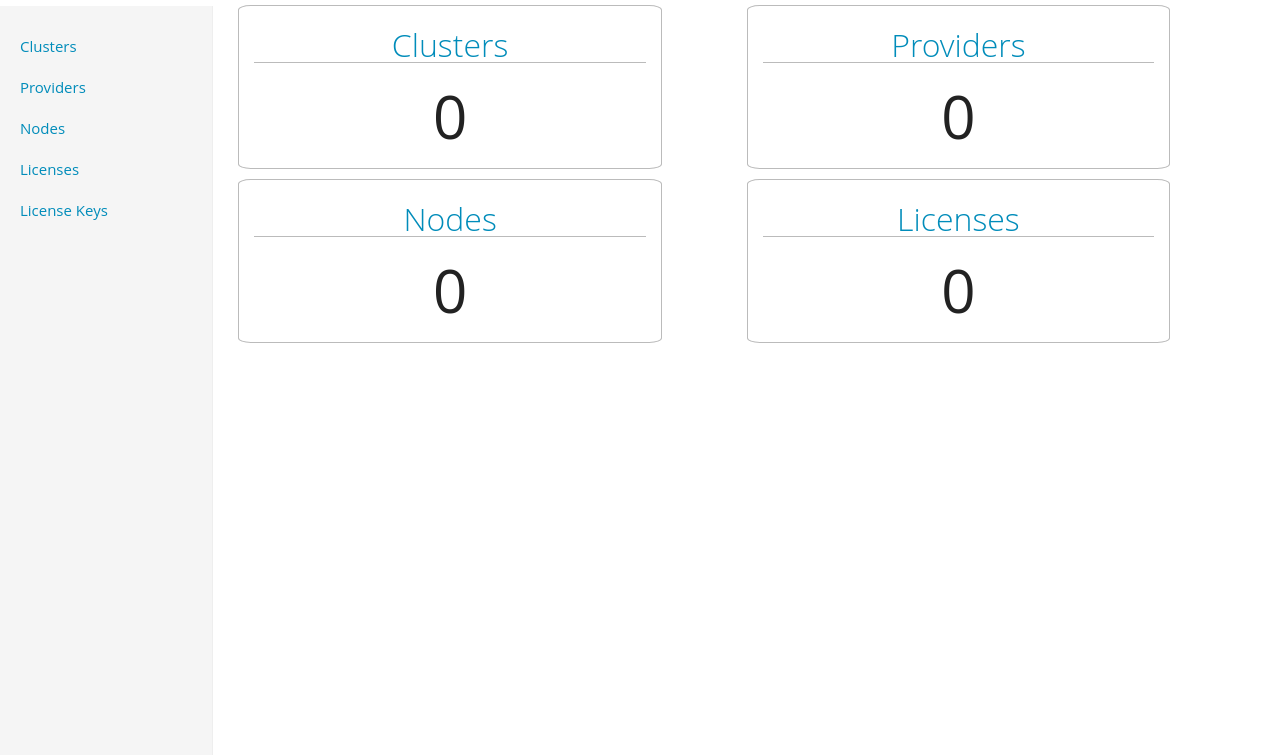
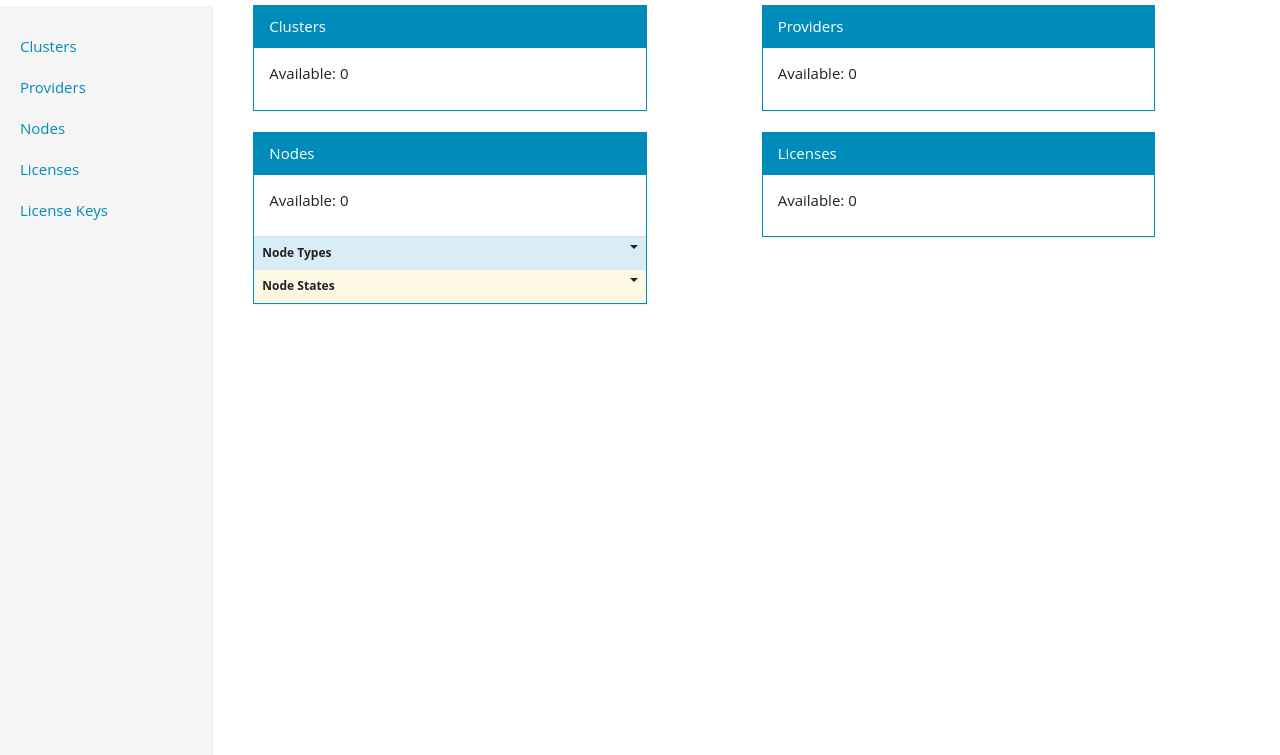
Before and after one commit to waffle-iron/gluu-webui, a Flask app: page / in a window 1280 px wide. Shown: the part 45-800 px from the top of the page. Run offline with Flask 2, Linux system fonts and the light colour scheme; data that the repository does not hold is empty.

Commit message:
added nodes types and states to the dashboard

```diff
--- a/gluuwebui/static/css/style.css
+++ b/gluuwebui/static/css/style.css
@@ -94,17 +94,3 @@ body {
 /**
  *  Dashboard Styles
  */
-.dashbox{
-    text-align: center;
-    border-radius: 3%;
-    border: 1px solid #BBB;
-    margin-bottom: 10px;
-}
-
-.dashbox > h2 {
-    border-bottom: 1px solid #BBB;
-    color: #666;
-}
-.dashcount{
-    font-size: 400%;
-}
--- a/gluuwebui/static/templates/dashboard.html
+++ b/gluuwebui/static/templates/dashboard.html
@@ -1,21 +1,95 @@
 
 <div class="row">
-    <div class="col-md-5 dashbox">
-        <h2><a href="#/clusters">Clusters</a></h2>
-        <p class="dashcount">{{data.clusters}}</p>
+    <div class="col-md-5">
+    <div class="panel panel-primary">
+        <div class="panel-heading">
+            Clusters
+        </div>
+        <div class="panel-body">
+            <p>Available: {{data.clusters}}</p>
+        </div>
     </div>
-    <div class="col-md-5 col-md-offset-1 dashbox">
-        <h2><a href="#/providers">Providers</a></h2>
-        <p class="dashcount">{{data.providers}}</p>
+    </div>
+    <div class="col-md-5 col-md-offset-1">
+    <div class="panel panel-primary">
+        <div class="panel-heading">
+            Providers
+        </div>
+        <div class="panel-body">
+            <p>Available: {{data.providers}}</p>
+        </div>
+    </div>
     </div>
 </div>
 <div class="row">
-    <div class="col-md-5 dashbox">
-        <h2><a href="#/nodes">Nodes</a></h2>
-        <p class="dashcount">{{data.nodes}}</p>
+    <div class="col-md-5">
+    <div class="panel panel-primary">
+        <div class="panel-heading">
+            Nodes
+        </div>
+        <div class="panel-body">
+            <p>Available: {{data.nodes.count}}</p>
+        </div>
+        <table class="table">
+            <thead>
+            <tr class="bg-info" ng-click='showtypes=!showtypes' ng-init='showtypes=false'>
+                <td colspan=2><strong>Node Types</strong><span class="caret pull-right"></td>
+            </tr>
+            </thead>
+            <tbody ng-show='showtypes'>
+            <tr>
+                <td>LDAP</td>
+                <td>{{data.nodes.type.ldap}}</td>
+            </tr>
+            <tr>
+                <td>oxTrust</td>
+                <td>{{data.nodes.type.oxtrust}}</td>
+            </tr>
+            <tr>
+                <td>oxAuth</td>
+                <td>{{data.nodes.type.oxauth}}</td>
+            </tr>
+            <tr>
+                <td>Httpd</td>
+                <td>{{data.nodes.type.httpd}}</td>
+            </tr>
+            </tbody>
+        </table>
+        <table class="table">
+            <thead>
+            <tr class="bg-warning" ng-click='showstate=!showstate' ng-init='showstate=false'>
+                <td colspan=2><strong>Node States</strong><span class="caret pull-right"></span></td>
+            </tr>
+            </thead>
+            <tbody ng-show='showstate'>
+            <tr class="text-success">
+                <td>Success</td>
+                <td>{{data.nodes.state.SUCCESS}}</td>
+            </tr>
+            <tr class="text-info">
+                <td>In Progress</td>
+                <td>{{data.nodes.state.IN_PROGRESS}}</td>
+            </tr>
+            <tr class="text-danger">
+                <td>Failed</td>
+                <td>{{data.nodes.state.FAILED}}</td>
+            </tr>
+            <tr class="text-warning">
+                <td>Disabled</td>
+                <td>{{data.nodes.state.DISABLED}}</td>
+            </tr>
+            </tbody>
+        </table>
     </div>
-    <div class="col-md-5 col-md-offset-1 dashbox">
-        <h2><a href="#/licenses">Licenses</a></h2>
-        <p class="dashcount">{{data.licenses}}</p>
+    </div>
+    <div class="col-md-5 col-md-offset-1">
+    <div class="panel panel-primary">
+        <div class="panel-heading">
+            Licenses
+        </div>
+        <div class="panel-body">
+            <p>Available: {{data.licenses}}</p>
+        </div>
+    </div>
     </div>
 </div>
--- a/gluuwebui/views.py
+++ b/gluuwebui/views.py
@@ -202,8 +202,34 @@ def dashboard_data():
     providerData = api_get('providers')
     licenseData = api_get('licenses')
 
+    # process and collect the nodes data
+    nodetypes = {'ldap': 0, 'oxauth': 0, 'oxtrust': 0, 'httpd': 0}
+    nodestate = {'SUCCESS': 0, 'IN_PROGRESS': 0, 'FAILED': 0, 'DISABLED': 0}
+    for node in nodeData:
+        if node['type'] == 'ldap':
+            nodetypes['ldap'] += 1
+        if node['type'] == 'oxauth':
+            nodetypes['oxauth'] += 1
+        if node['type'] == 'oxtrust':
+            nodetypes['oxtrust'] += 1
+        if node['type'] == 'httpd':
+            nodetypes['httpd'] += 1
+
+        if node['state'] == 'SUCCESS':
+            nodestate['SUCCESS'] += 1
+        if node['state'] == 'IN_PROGRESS':
+            nodestate['IN_PROGRESS'] += 1
+        if node['state'] == 'FAILED':
+            nodestate['FAILED'] += 1
+        if node['state'] == 'DISABLED':
+            nodestate['DISABLED'] += 1
+
     dashboardData = {'clusters': len(clusterData),
-                     'nodes': len(nodeData),
+                     'nodes': {
+                         'count': len(nodeData),
+                         'type': nodetypes,
+                         'state': nodestate
+                         },
                      'providers': len(providerData),
                      'licenses': len(licenseData)
                      }
```
